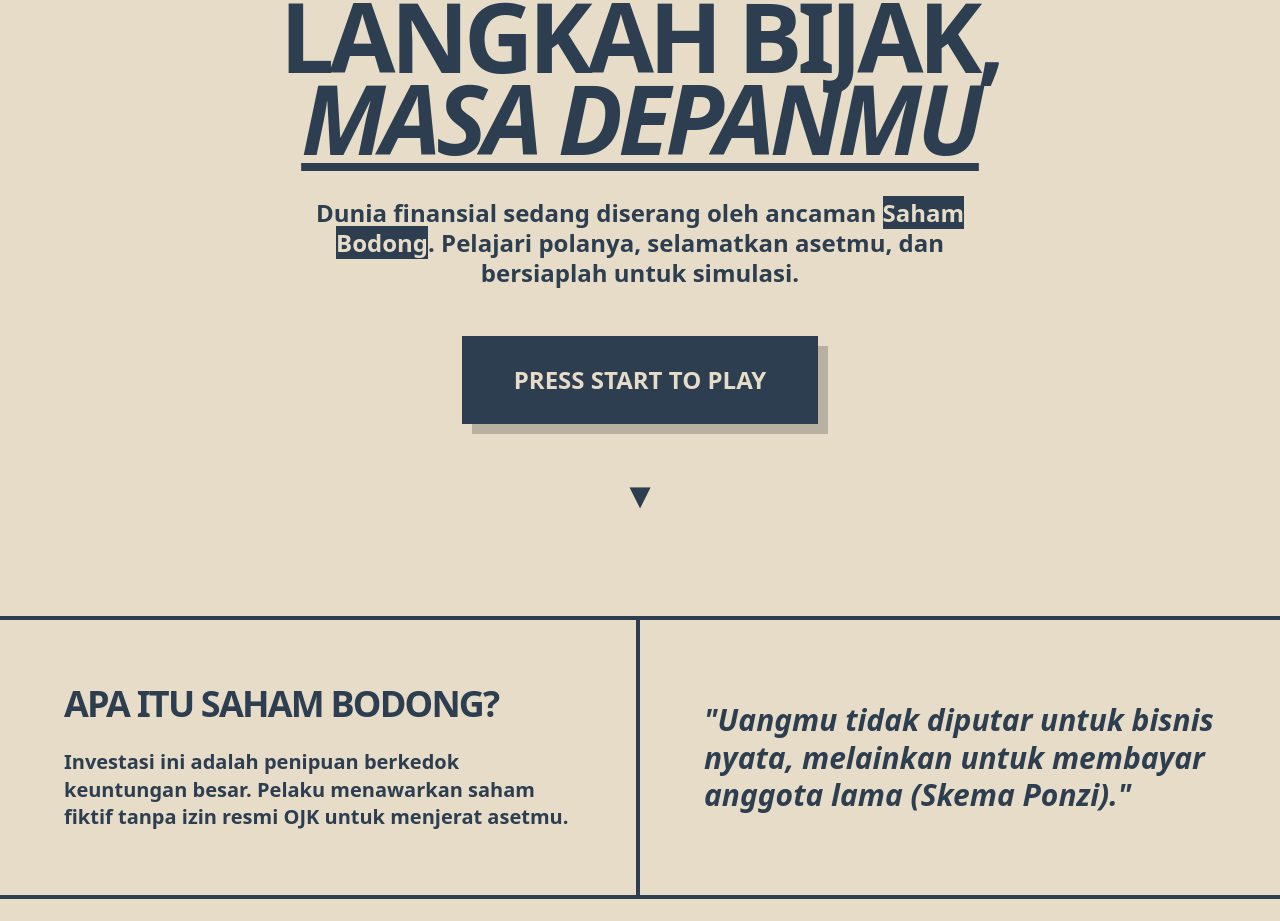
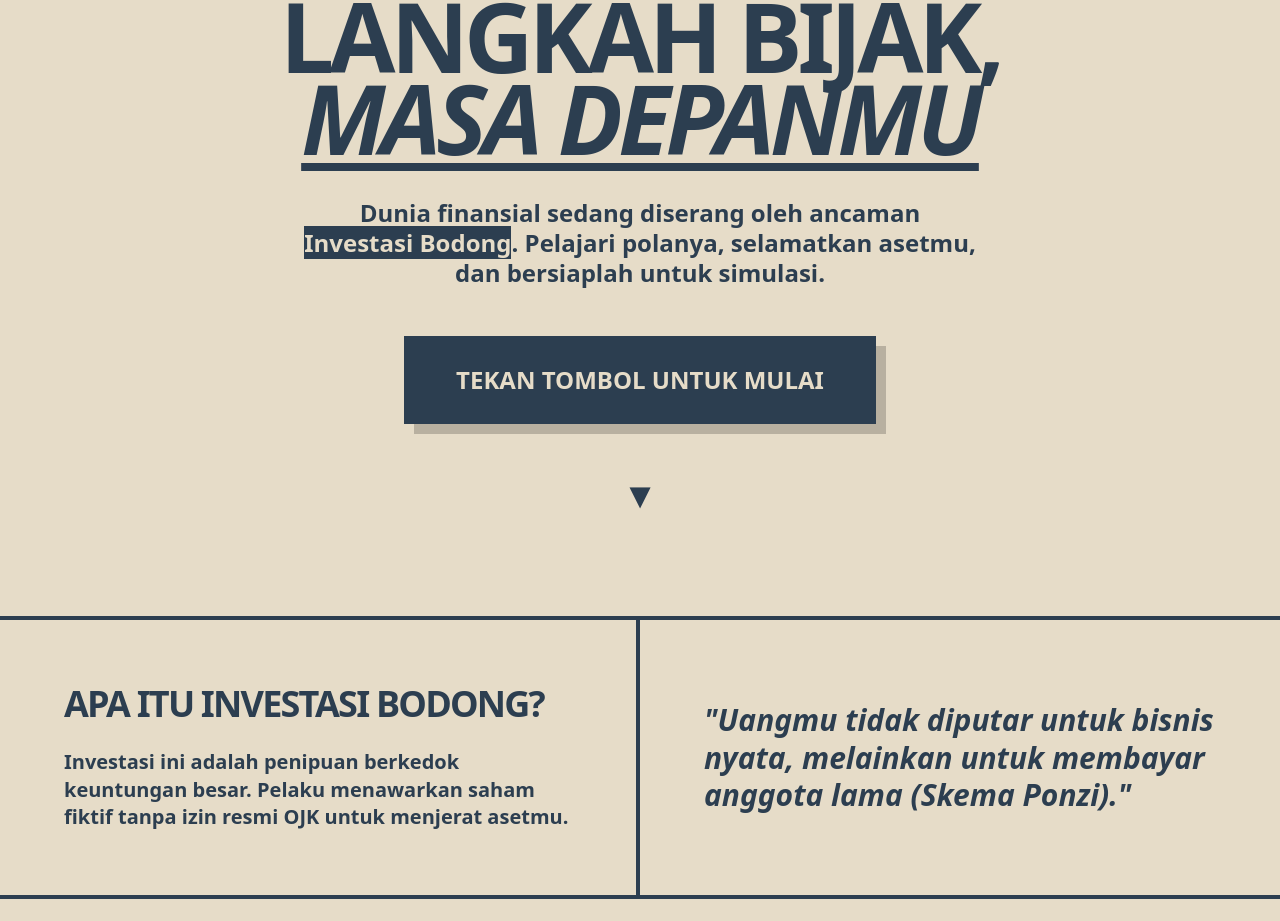
Before and after one commit to ALFADHANI284/FrontEnd, a Vue app: page / in a window 1280 px wide. Shown: the part 276-1197 px from the top of the page. Built offline with nearby package versions, Linux system fonts and the light colour scheme.

Commit message:
Feat(Update): Ganti Ke Bahasa Indonesia

```diff
--- a/src/pages/Home.vue
+++ b/src/pages/Home.vue
@@ -14,7 +14,7 @@ onMounted(async () => {
 
 const flags = [
   {
-    icon: "/Untung.webp", // Langsung panggil path-nya dari root
+    icon: "/Untung.webp",
     title: "Untung Gila",
     desc: "Menjanjikan return pasti besar tanpa risiko.",
   },
@@ -68,7 +68,7 @@ const flags = [
         class="text-xl md:text-2xl max-w-2xl font-bold leading-tight mb-12 text-accent opacity-90"
       >
         Dunia finansial sedang diserang oleh ancaman
-        <span class="bg-accent text-primary">Saham Bodong</span>. Pelajari
+        <span class="bg-accent text-primary">Investasi Bodong</span>. Pelajari
         polanya, selamatkan asetmu, dan bersiaplah untuk simulasi.
       </p>
 
@@ -81,7 +81,7 @@ const flags = [
           to="/game"
           class="bg-accent text-primary text-2xl font-black px-12 py-6 border-[4px] border-accent shadow-[10px_10px_0_0_rgba(0,0,0,0.2)] hover:shadow-none hover:translate-x-2 hover:translate-y-2 transition-all uppercase"
         >
-          Press Start to Play
+          Tekan Tombol Untuk Mulai
         </router-link>
         <div class="mt-8 text-4xl text-accent font-pixel animate-bounce">▼</div>
       </div>
@@ -95,7 +95,7 @@ const flags = [
           data-aos-delay="200"
         >
           <h2 class="font-black text-4xl mb-6 uppercase tracking-tighter">
-            Apa itu Saham Bodong?
+            Apa itu Investasi Bodong?
           </h2>
           <p class="text-xl font-bold leading-snug">
             Investasi ini adalah penipuan berkedok keuntungan besar. Pelaku
```
